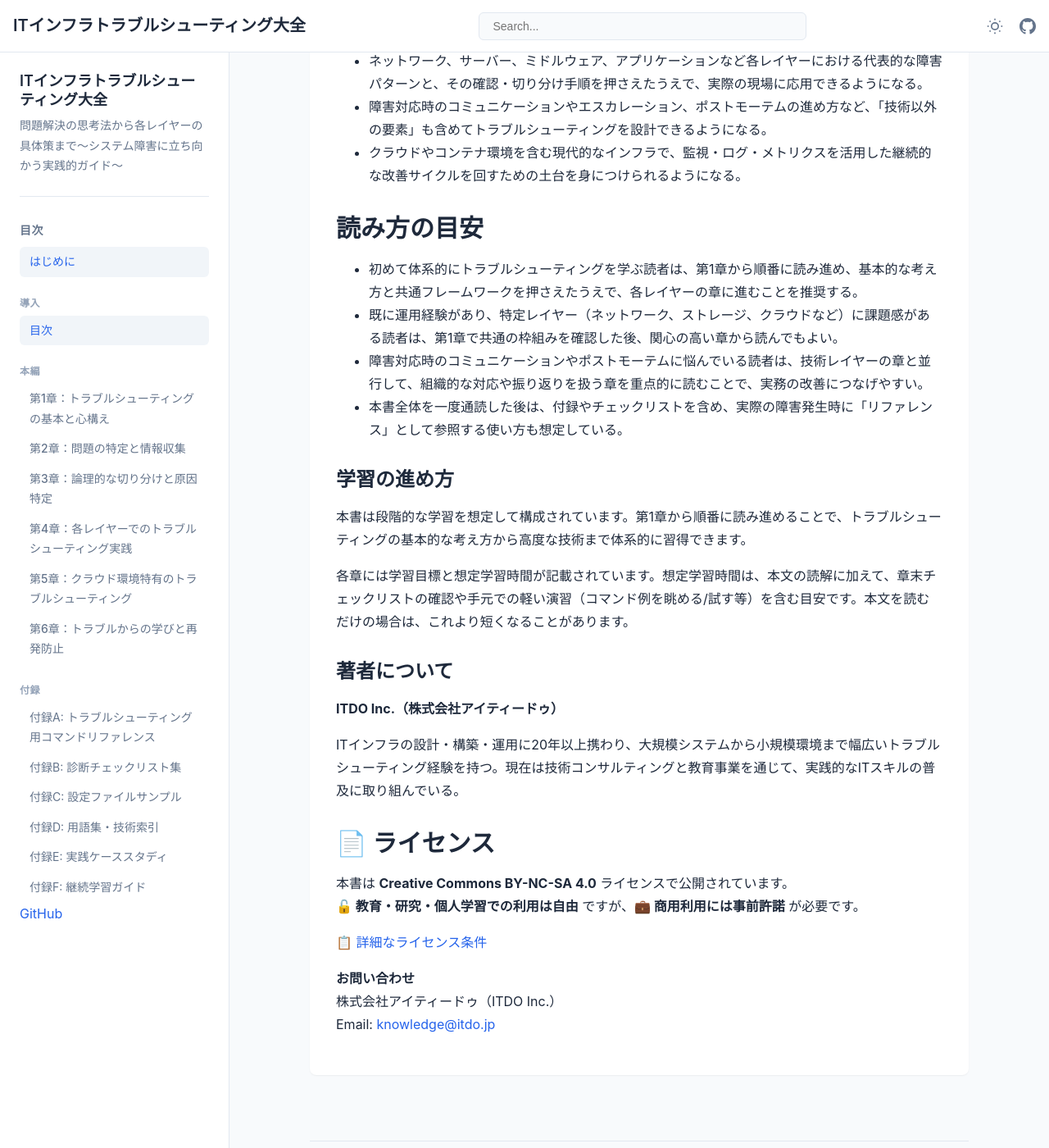
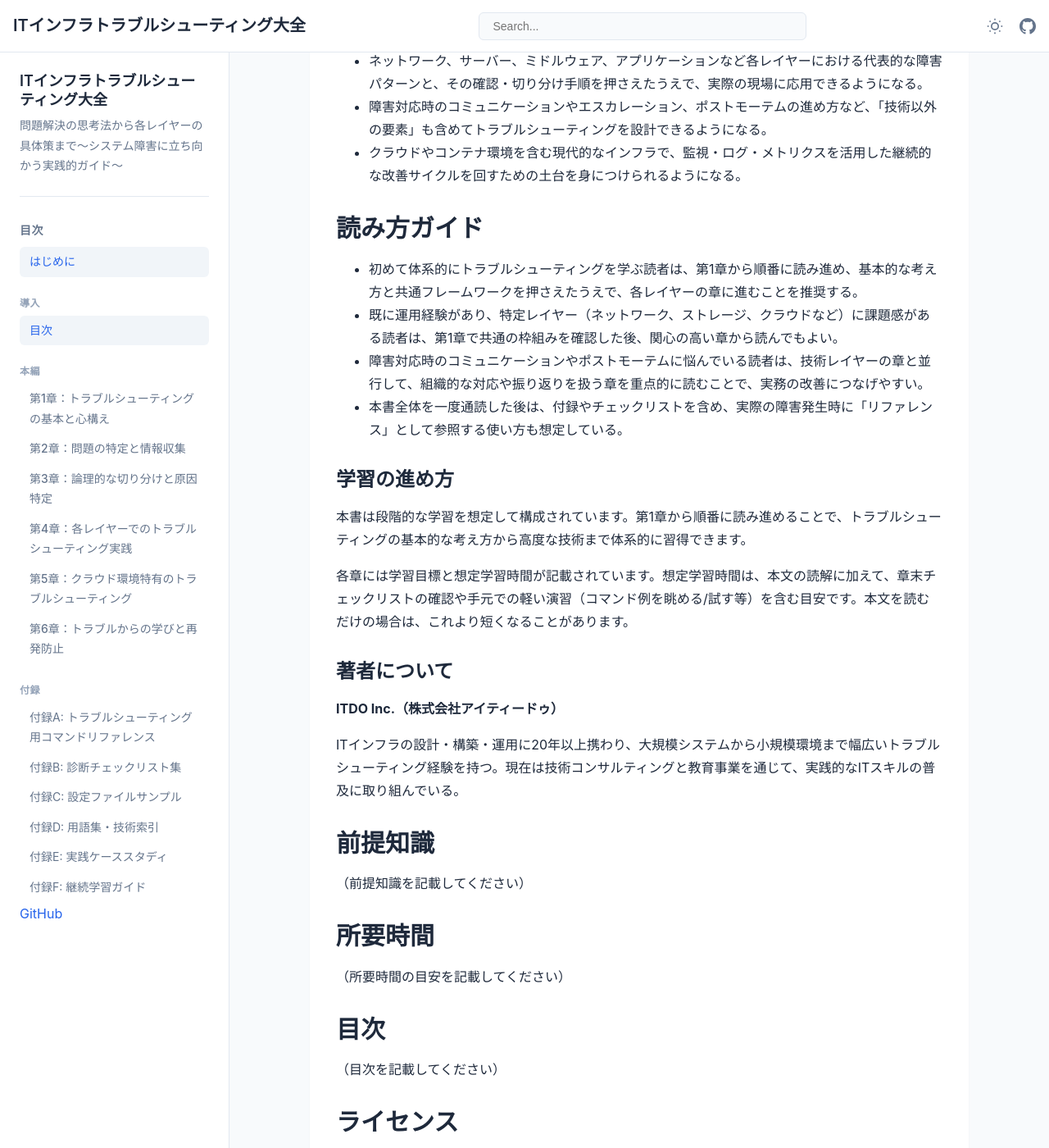
Before and after one commit to itdojp/IT-infra-troubleshooting-book, a Jekyll site: the page built from docs/index.md, in a window 1280 px wide and 1400 px high, scrolled down 980 px. Shown: the whole window at 82% size. Built offline with Jekyll 4.4.1, drawn with Linux system fonts in a browser that asks for light colours; some of the changed text lies outside the part shown.

Commit message:
[UX] top page slots alignment (#92)
* Apply UX core/profile and layout fixes

* Fix layout defaults and accessibility

* chore: align top page slots

```diff
--- a/docs/index.md
+++ b/docs/index.md
@@ -31,14 +31,14 @@ order: 0
 
 本書は、Linux やネットワークの基礎を一通り学んだ「入門修了レベル」以降の読者を主な対象としています。完全な未経験から学び始める場合は、先に Linux 基礎やインフラ入門系の書籍で基礎を固めてから本書に進むことを推奨します。
 
-## この本でできるようになること
+## 学習成果
 
 - システム障害に直面した際に、原因仮説の立案→切り分け→検証→再発防止という一連のプロセスで状況を整理し、慌てずに対応方針を組み立てられるようになる。
 - ネットワーク、サーバー、ミドルウェア、アプリケーションなど各レイヤーにおける代表的な障害パターンと、その確認・切り分け手順を押さえたうえで、実際の現場に応用できるようになる。
 - 障害対応時のコミュニケーションやエスカレーション、ポストモーテムの進め方など、「技術以外の要素」も含めてトラブルシューティングを設計できるようになる。
 - クラウドやコンテナ環境を含む現代的なインフラで、監視・ログ・メトリクスを活用した継続的な改善サイクルを回すための土台を身につけられるようになる。
 
-## 読み方の目安
+## 読み方ガイド
 
 - 初めて体系的にトラブルシューティングを学ぶ読者は、第1章から順番に読み進め、基本的な考え方と共通フレームワークを押さえたうえで、各レイヤーの章に進むことを推奨する。
 - 既に運用経験があり、特定レイヤー（ネットワーク、ストレージ、クラウドなど）に課題感がある読者は、第1章で共通の枠組みを確認した後、関心の高い章から読んでもよい。
@@ -57,7 +57,16 @@ order: 0
 
 ITインフラの設計・構築・運用に20年以上携わり、大規模システムから小規模環境まで幅広いトラブルシューティング経験を持つ。現在は技術コンサルティングと教育事業を通じて、実践的なITスキルの普及に取り組んでいる。
 
-## 📄 ライセンス
+## 前提知識
+（前提知識を記載してください）
+
+## 所要時間
+（所要時間の目安を記載してください）
+
+## 目次
+（目次を記載してください）
+
+## ライセンス
 
 本書は **Creative Commons BY-NC-SA 4.0** ライセンスで公開されています。
 **🔓 教育・研究・個人学習での利用は自由** ですが、**💼 商用利用には事前許諾** が必要です。
```
Also changed, not shown: other parts of docs/index.md (+1 -1 lines).
